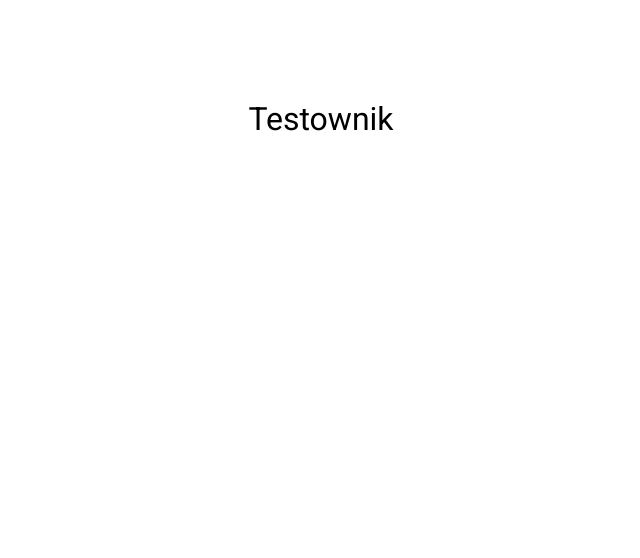
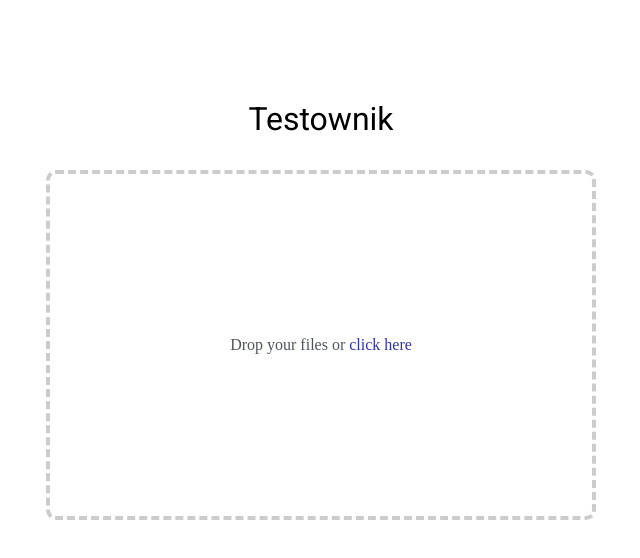
Before and after one commit to MyroslavSB/web-testownik, an Angular app: page / in a window 1280 px wide. Shown: the top 558 px of the page, without its empty margins (319-959 px from the left). Built offline with nearby package versions, Linux system fonts and the light colour scheme.

Commit message:
landing template done

```diff
--- a/angular.json
+++ b/angular.json
@@ -11,6 +11,15 @@
           "standalone": true,
           "skipTests": true,
           "changeDetection": "OnPush"
+        },
+        "@schematics/angular:service": {
+          "skipTests": true
+        },
+        "@schematics/angular:directive": {
+          "skipTests": true
+        },
+        "@schematics/angular:guard": {
+          "skipTests": true
         }
       },
       "root": "",
--- a/src/app/pages/landing-page/landing-page.component.html
+++ b/src/app/pages/landing-page/landing-page.component.html
@@ -1,5 +1,11 @@
 <div class="landing">
   <div class="landing__main">
-      <h1 class="headline-1"> Testownik </h1>
+      <h1 class="headline-1 landing__title"> Testownik </h1>
+
+    <div class="landing__main-drop">
+      <app-file-drop-down
+
+      ></app-file-drop-down>
+    </div>
   </div>
 </div>
--- a/src/app/pages/landing-page/landing-page.component.scss
+++ b/src/app/pages/landing-page/landing-page.component.scss
@@ -3,5 +3,16 @@
     width: max-content;
     margin: 100px auto;
     text-align: center;
+
+    &-drop {
+      width: 550px;
+      height: 350px;
+      margin: 0 auto;
+    }
+  }
+
+  &__title {
+    margin-bottom: 32px;
+
   }
 }
--- a/src/app/pages/landing-page/landing-page.component.ts
+++ b/src/app/pages/landing-page/landing-page.component.ts
@@ -1,9 +1,12 @@
 import { ChangeDetectionStrategy, Component } from '@angular/core';
+import {FileDropDownComponent} from "../../shared/components/file-drop-down/file-drop-down.component";
 
 @Component({
   selector: 'app-landing-page',
   standalone: true,
-  imports: [],
+  imports: [
+    FileDropDownComponent
+  ],
   templateUrl: './landing-page.component.html',
   styleUrl: './landing-page.component.scss',
   changeDetection: ChangeDetectionStrategy.OnPush
--- /dev/null
+++ b/src/app/shared/components/file-drop-down/file-drop-down.component.html
@@ -0,0 +1,15 @@
+<div class="drop"
+     (drop)="onFileDrop($event)"
+>
+  <span class="drop__text">
+    Drop your files or <span class="drop__click"> click here </span>
+  </span>
+  <input class="drop__input"
+         #inputRef
+         type="file"
+         (change)="onFileDrop($event)"
+         multiple
+         webkitdirectory
+         directory
+  >
+</div>
--- /dev/null
+++ b/src/app/shared/components/file-drop-down/file-drop-down.component.scss
@@ -0,0 +1,38 @@
+@import "../../../../assets/styles/vars";
+@import "../../../../assets/styles/fonts";
+@import "../../../../assets/styles/mixins";
+
+.drop {
+  width: 100%;
+  height: 100%;
+  border: 4px dashed #ccc;
+  border-radius: 10px;
+  display: flex;
+  justify-content: center;
+  align-items: center;
+  position: relative;
+
+  &.drag-over {
+    border-color: #007bff;
+
+  }
+
+  &__text {
+    color: $text-secondary;
+    cursor: pointer;
+  }
+
+  &__click {
+    color: $accent-primary-dark;
+  }
+
+  &__input {
+    position: absolute;
+    width: 100%;
+    height: 100%;
+    top: 0;
+    left: 0;
+    opacity: 0;
+    cursor: pointer;
+  }
+}
--- /dev/null
+++ b/src/app/shared/components/file-drop-down/file-drop-down.component.ts
@@ -0,0 +1,18 @@
+import { ChangeDetectionStrategy, Component } from '@angular/core';
+
+@Component({
+  selector: 'app-file-drop-down',
+  standalone: true,
+  imports: [],
+  templateUrl: './file-drop-down.component.html',
+  styleUrl: './file-drop-down.component.scss',
+  changeDetection: ChangeDetectionStrategy.OnPush
+})
+export class FileDropDownComponent {
+
+  public onFileDrop($event: any | Event): void {
+
+    console.log($event.target.files)
+  }
+
+}
--- a/src/assets/styles/vars.scss
+++ b/src/assets/styles/vars.scss
@@ -0,0 +1,34 @@
+$black: #000000;
+$text-main: #151515;
+$bg-black: #111111;
+$norm-text: #3C3C3C;
+$text-secondary: #50535A;
+$text-third: #686868;
+$text-fourth: #989898;
+$text-fifth: #CACACA;
+$active-text: #4F4F4F;
+$surface-grey-blue: #F1F4F7;
+$checked: #FCFDFF;
+
+$white: #FFFFFF;
+$bg-error: #FFFAFA;
+$bg-disabled: #E5E9EE;
+$bg-middle: #F8F9FB;
+$bg-dark: #E5EAEE;
+$bg-not-active: #EFF1F4;
+$bg-light-purple: #F6F5FF;
+$bg-light-orange: #FFFAF6;
+$stroke: #EFEEF0;
+
+$accent-primary-default: #695FE4;
+$accent-primary-light: #9C8EF7;
+$accent-primary-dark: #2F35AA;
+$accent: #1F438A;
+$accent-secondary-light: #FFFFEE;
+
+
+$warning: #DD1C1C;
+$warning-orange: #F2994A;
+
+$warning-success: #37B067;
+$bg-success: #E7F4EE;
```
